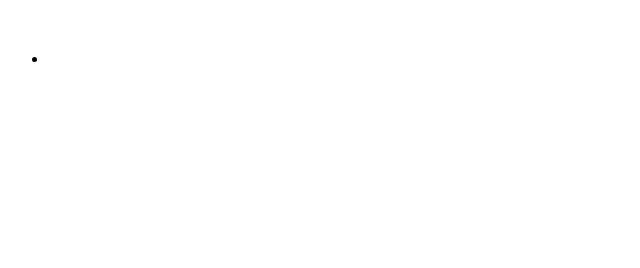
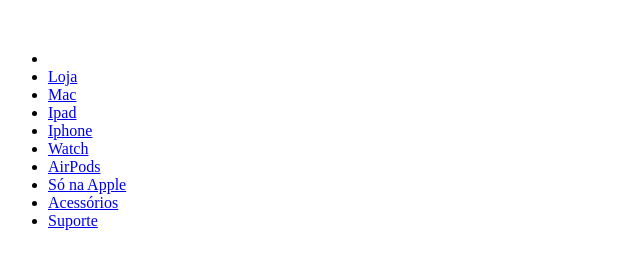
Before and after one commit to CoderLuizF/Iphone-Page-Clone, a plain HTML site: page index.html in a window 1280 px wide. Shown: the whole page, without its empty margins (0-640 px from the left). Drawn offline with Linux system fonts and the light colour scheme.

Commit message:
Add all navigation items to the navbar

```diff
--- a/index.html
+++ b/index.html
@@ -16,6 +16,51 @@
               <img src="img/logo_apple.svg" alt="Apple Store" />
             </a>
           </li>
+          <li>
+            <a href="#">
+                Loja
+            </a>
+          </li>
+          <li>
+            <a href="#">
+                Mac
+            </a>
+          </li>
+          <li>
+            <a href="#">
+                Ipad
+            </a>
+          </li>
+          <li>
+            <a href="#">
+                Iphone
+            </a>
+          </li>
+          <li>
+            <a href="#">
+                Watch
+            </a>
+          </li>
+          <li>
+            <a href="#">
+                AirPods
+            </a>
+          </li>
+          <li>
+            <a href="#">
+                Só na Apple
+            </a>
+          </li>
+          <li>
+            <a href="#">
+                Acessórios
+            </a>
+          </li>
+          <li>
+            <a href="#">
+                Suporte
+            </a>
+          </li>
         </ul>
       </nav>
     </header>
```
